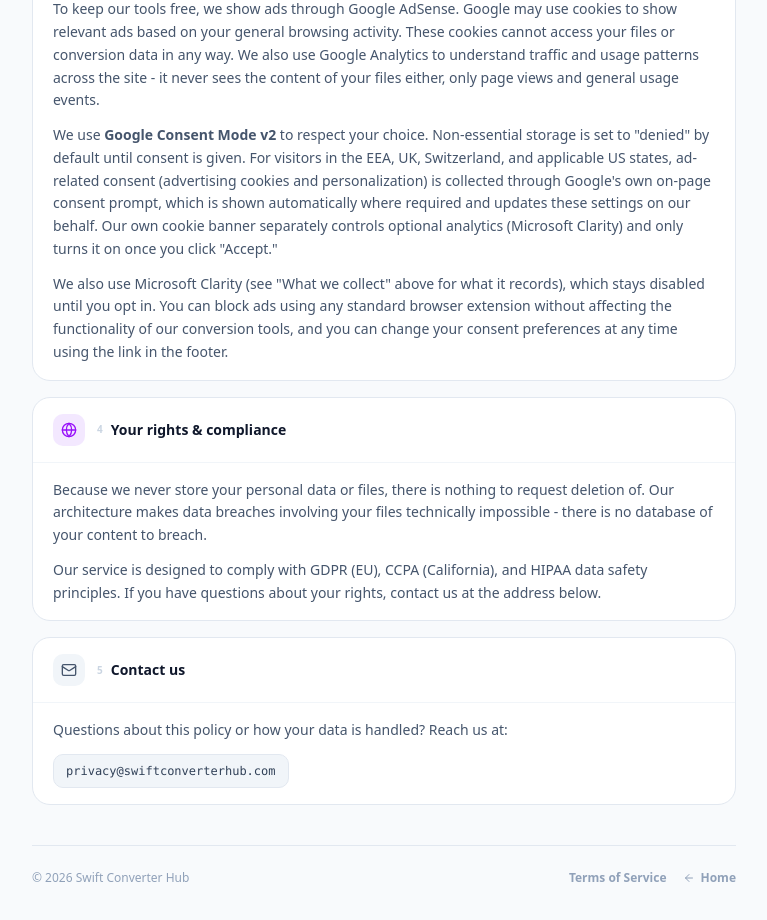
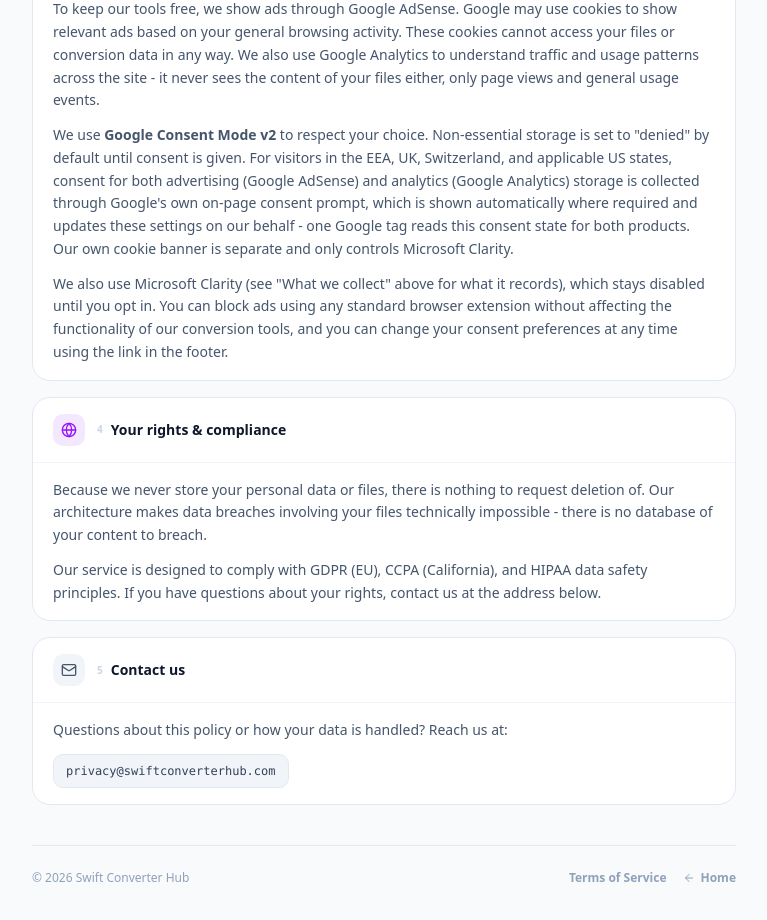
Before and after one commit to Softro-Code-Labs/Swift-Converter-Hub---Web-Application, a Next.js app: page /privacy in a window 1280 px wide. Shown: the part 1000-1920 px from the top of the page, without its empty margins (256-1023 px from the left). Built offline with nearby package versions, Linux system fonts and the light colour scheme; no server answers.

Commit message:
analytics changes

```diff
--- a/app/privacy/page.tsx
+++ b/app/privacy/page.tsx
@@ -110,15 +110,16 @@ const SECTIONS = [
           either, only page views and general usage events.
         </p>
         <p className="mt-3">
-          We use <strong>Google Consent Mode v2</strong> to respect your choice.
-          Non-essential storage is set to &quot;denied&quot; by default until
-          consent is given. For visitors in the EEA, UK, Switzerland, and
-          applicable US states, ad-related consent (advertising cookies and
-          personalization) is collected through Google&apos;s own on-page
-          consent prompt, which is shown automatically where required and
-          updates these settings on our behalf. Our own cookie banner separately
-          controls optional analytics (Microsoft Clarity) and only turns it on
-          once you click &quot;Accept.&quot;
+          We use <strong>Google Consent Mode v2</strong> to respect your
+          choice. Non-essential storage is set to &quot;denied&quot; by
+          default until consent is given. For visitors in the EEA, UK,
+          Switzerland, and applicable US states, consent for both
+          advertising (Google AdSense) and analytics (Google Analytics)
+          storage is collected through Google&apos;s own on-page consent
+          prompt, which is shown automatically where required and updates
+          these settings on our behalf - one Google tag reads this consent
+          state for both products. Our own cookie banner is separate and
+          only controls Microsoft Clarity.
         </p>
         <p className="mt-3">
           We also use Microsoft Clarity (see &quot;What we collect&quot; above
```
